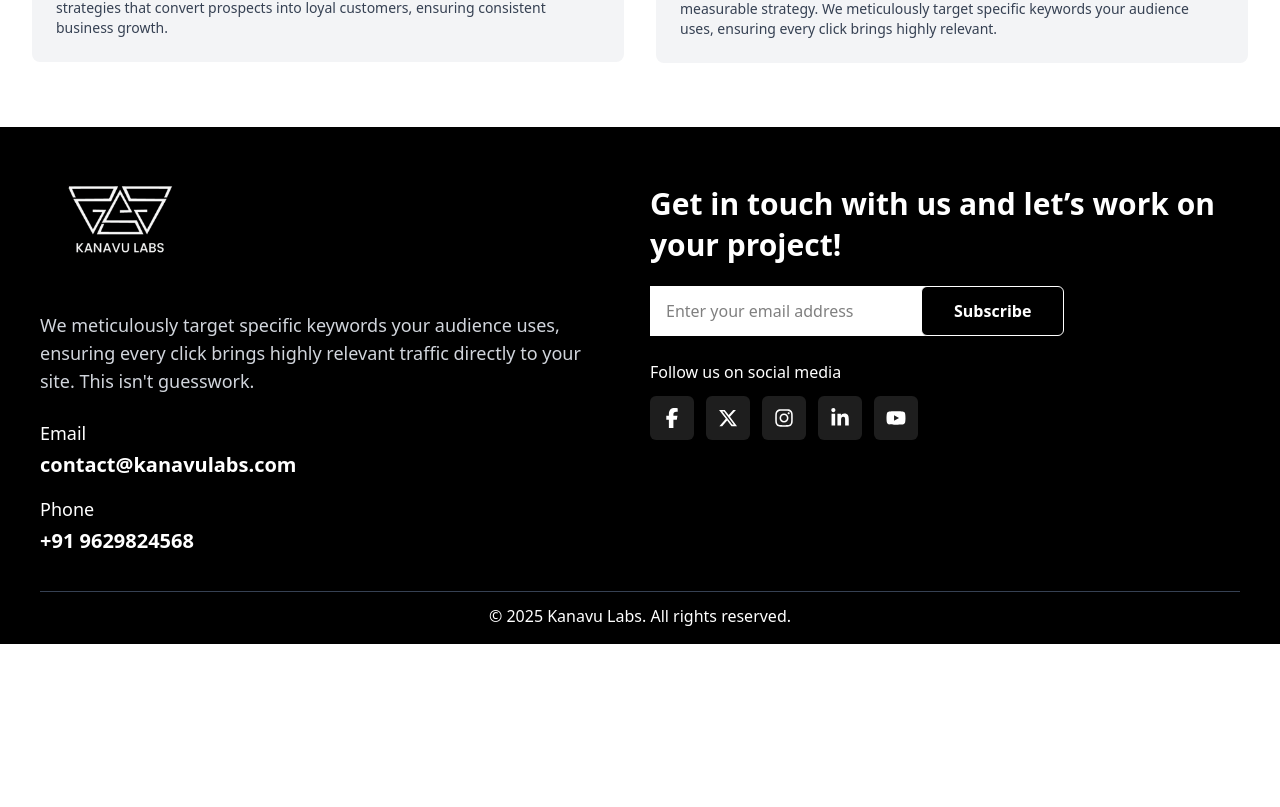
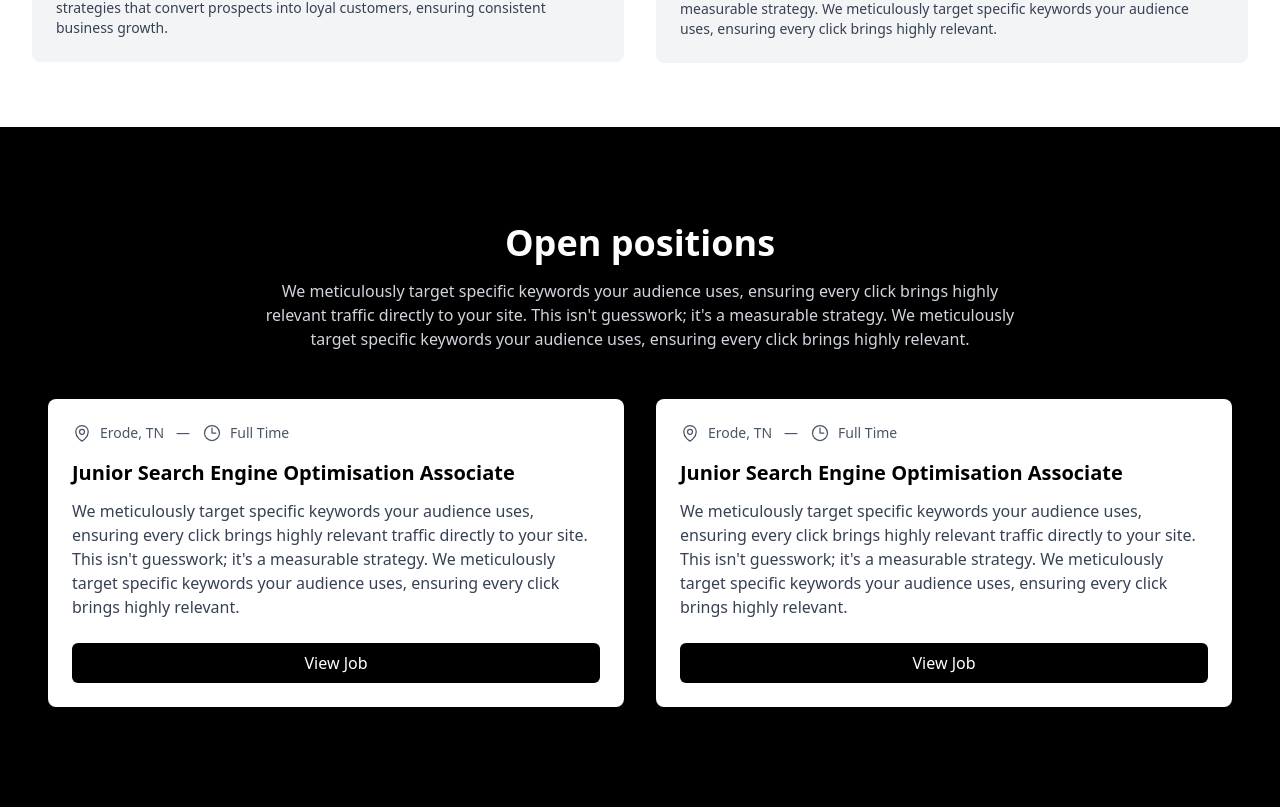
Before and after one commit to mohanrajnagooran/Kanavulabs, a React (Vite) app: page /careers in a window 1280 px wide. Shown: the part 2653-3460 px from the top of the page. Before the commit the page ends 3297 px from the top, so only its background shows below. Built offline with nearby package versions, Linux system fonts and the light colour scheme.

Commit message:
changing code for contents

```diff
--- /dev/null
+++ b/src/components/Jobopenings.jsx
@@ -0,0 +1,78 @@
+import React from "react";
+import { MapPinIcon, ClockIcon } from "@heroicons/react/24/outline";
+
+const jobs = [
+  {
+    location: "Erode, TN",
+    type: "Full Time",
+    title: "Junior Search Engine Optimisation Associate",
+    description:
+      "We meticulously target specific keywords your audience uses, ensuring every click brings highly relevant traffic directly to your site. This isn't guesswork; it's a measurable strategy. We meticulously target specific keywords your audience uses, ensuring every click brings highly relevant.",
+    link: "#",
+  },
+  {
+    location: "Erode, TN",
+    type: "Full Time",
+    title: "Junior Search Engine Optimisation Associate",
+    description:
+      "We meticulously target specific keywords your audience uses, ensuring every click brings highly relevant traffic directly to your site. This isn't guesswork; it's a measurable strategy. We meticulously target specific keywords your audience uses, ensuring every click brings highly relevant.",
+    link: "#",
+  },
+];
+
+export default function Jobopenings() {
+  return (
+    <section className="bg-black text-white py-16 px-4">
+      <div className="max-w-7xl mx-auto p-8">
+        {/* Section Header */}
+        <div className="text-center mb-12">
+          <h2 className="text-3xl md:text-4xl font-bold">Open positions</h2>
+          <p className="text-gray-300 mt-4 max-w-3xl mx-auto">
+            We meticulously target specific keywords your audience uses,
+            ensuring every click brings highly relevant traffic directly to your
+            site. This isn't guesswork; it's a measurable strategy. We
+            meticulously target specific keywords your audience uses, ensuring
+            every click brings highly relevant.
+          </p>
+        </div>
+
+        {/* Job Cards */}
+        <div className="grid md:grid-cols-2 gap-8">
+          {jobs.map((job, idx) => (
+            <div
+              key={idx}
+              className="bg-white text-black rounded-lg shadow-lg p-6 flex flex-col justify-between"
+            >
+              {/* Location & Type */}
+              <div className="flex items-center text-sm text-gray-600 mb-4">
+                <MapPinIcon className="w-5 h-5 mr-2" />
+                <span>{job.location}</span>
+                <span className="mx-3">—</span>
+                <ClockIcon className="w-5 h-5 mr-2" />
+                <span>{job.type}</span>
+              </div>
+
+              {/* Job Title */}
+              <h3 className="text-lg md:text-xl font-bold mb-3">
+                {job.title}
+              </h3>
+
+              {/* Job Description */}
+              <p className="text-gray-700 text-sm md:text-base mb-6">
+                {job.description}
+              </p>
+
+              {/* Button */}
+              <a
+                href={job.link}
+                className="bg-black text-white px-5 py-2 rounded-md hover:bg-orange-500 transition text-center"
+              >
+                View Job
+              </a>
+            </div>
+          ))}
+        </div>
+      </div>
+    </section>
+  );
+}
--- a/src/pages/Careers.jsx
+++ b/src/pages/Careers.jsx
@@ -5,6 +5,7 @@ import Careershome from '../components/Careershome'
 import BenefitsSection from '../components/Benifitssection'
 import FeatureHighlight from '../components/FeatureHighlight'
 import Teamstrength from '../components/Teamstrength'
+import Jobopenings from '../components/Jobopenings'
 
 
 const Careers = () => {
@@ -15,6 +16,7 @@ const Careers = () => {
       <BenefitsSection/>
       <FeatureHighlight/>
       <Teamstrength/>
+      <Jobopenings/>
       <Footer/>
     </div>
   )
```
